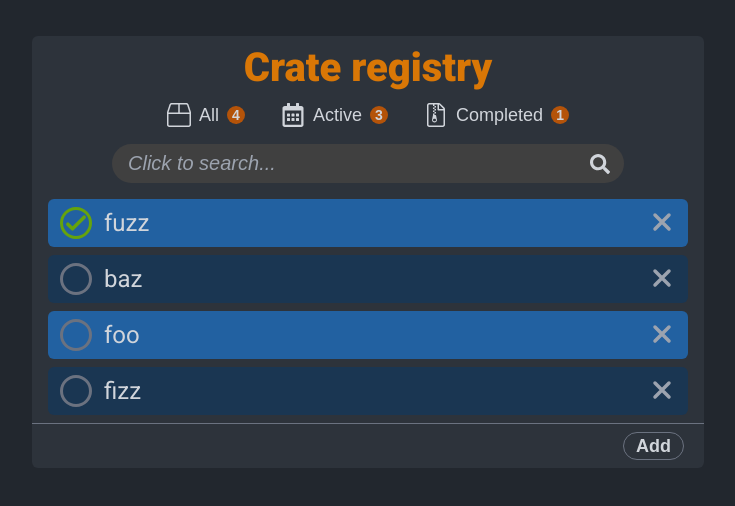
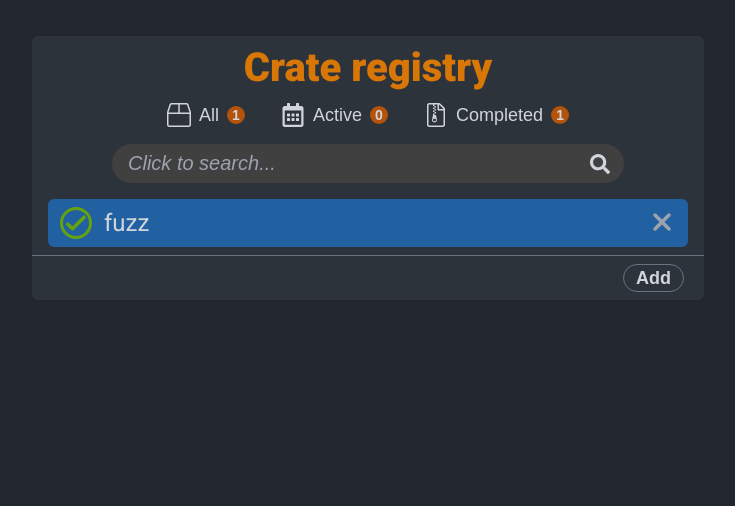
Before and after one commit to freddydc/crate-registry, a React (Vite) app: page / in a window 1280 px wide. Shown: the top 506 px of the page, without its empty margins (272-1007 px from the left). Built offline with nearby package versions, Linux system fonts and the light colour scheme.

Commit message:
add: Persistent local storage

```diff
--- a/src/App.tsx
+++ b/src/App.tsx
@@ -8,31 +8,26 @@ import {
   TodoView
 } from './components/todo'
 
-const defaultCrates = [
-  {
-    id: '1',
-    text: 'fuzz',
-    completed: true
-  },
-  {
-    id: '2',
-    text: 'baz',
-    completed: false
-  },
-  {
-    id: '3',
-    text: 'foo',
-    completed: false
-  },
-  {
-    id: '4',
-    text: 'fizz',
-    completed: false
-  }
-]
+type Crate = {
+  id: string
+  completed: boolean
+  text: string
+}
 
 export function App() {
-  const [crateList, setCrateList] = useState(defaultCrates)
+  const storage = localStorage.getItem('crates')
+  let crateStorage: Crate[] = []
+
+  if (!storage) {
+    localStorage.setItem(
+      'crates',
+      JSON.stringify([{ id: '1', text: 'fuzz', completed: true }])
+    )
+  } else {
+    crateStorage = JSON.parse(storage)
+  }
+
+  const [crateList, setCrateList] = useState(crateStorage)
   const [term, setTerm] = useState('')
 
   const activeCrates = crateList.filter(x => x.completed === false).length
@@ -49,18 +44,23 @@ export function App() {
     crates = crateList
   }
 
+  const saveCrate = (crates: Crate[]) => {
+    localStorage.setItem('crates', JSON.stringify(crates))
+    setCrateList(crates)
+  }
+
   const completeCrate = (id: string) => {
     const crateIndex = crateList.findIndex(x => x.id === id)
     const newList = [...crateList]
     newList[crateIndex].completed = !newList[crateIndex].completed
-    setCrateList(newList)
+    saveCrate(newList)
   }
 
   const deleteCrate = (id: string) => {
     const crateIndex = crateList.findIndex(x => x.id === id)
     const newList = [...crateList]
     newList.splice(crateIndex, 1)
-    setCrateList(newList)
+    saveCrate(newList)
   }
 
   return (
```
